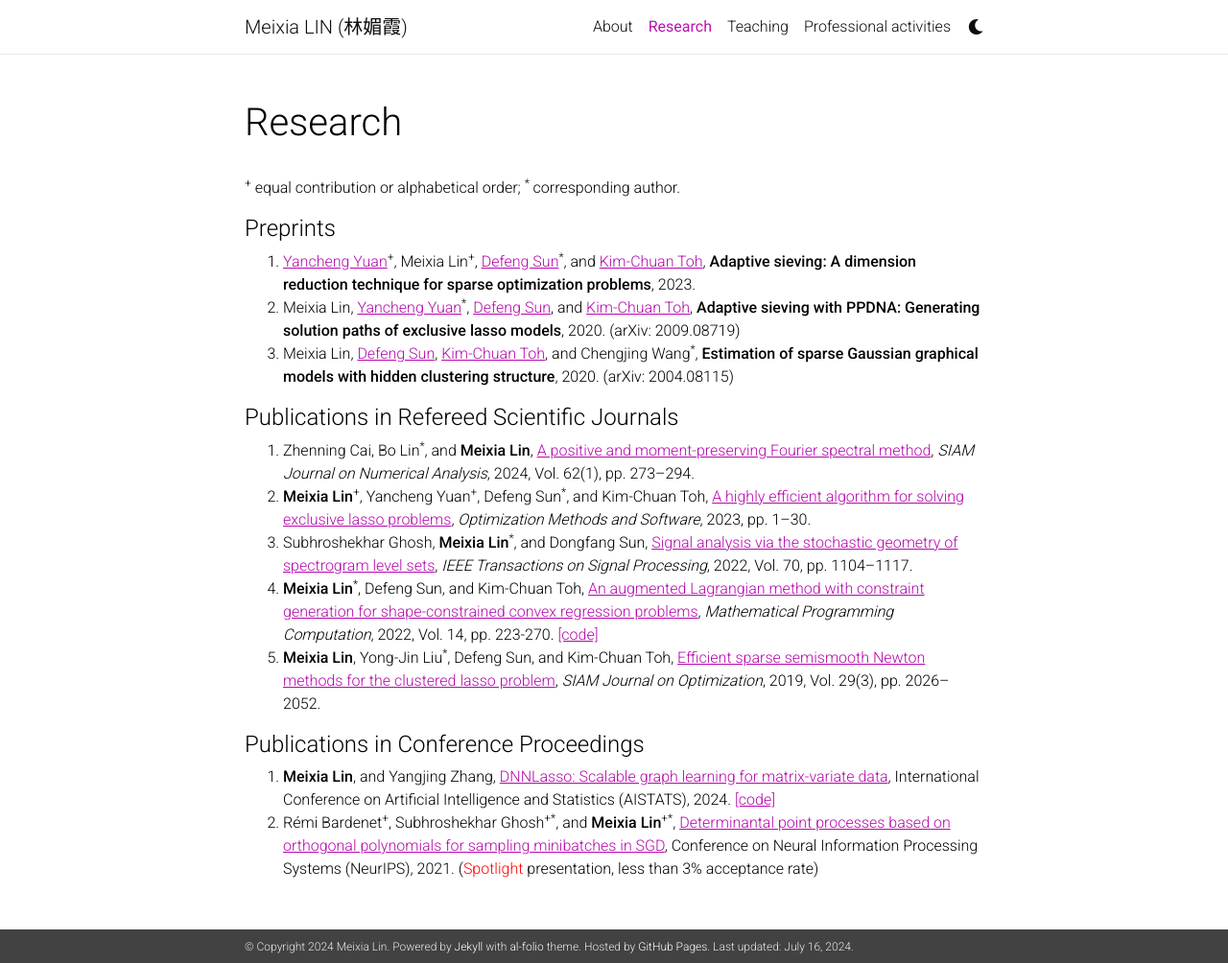
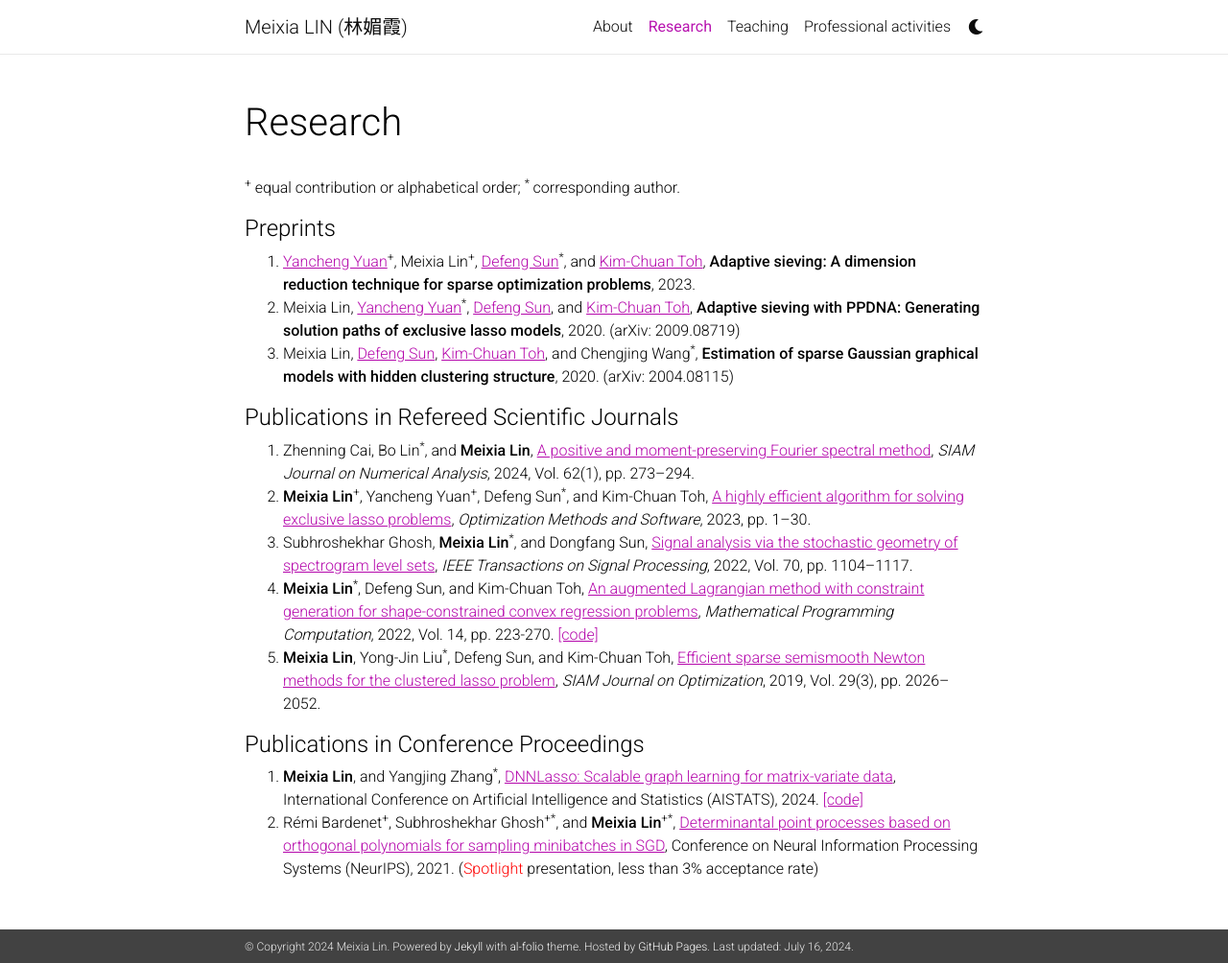
Before and after one commit to linmeixia/linmeixia.github.io, a Jekyll site: the page built from _pages/publications.md, in a window 1280 px wide and 1004 px high. Shown: the whole window at 96% size. Built offline with Jekyll 4.4.1, drawn with Linux system fonts in a browser that asks for light colours; nearby versions of some CDN libraries; comment, search, counter and statistics services are not loaded; a style sheet for code colours, icons or effects is not loaded.

Commit message:
Update publications.md

```diff
--- a/_pages/publications.md
+++ b/_pages/publications.md
@@ -29,5 +29,5 @@
 
 <h4>Publications in Conference Proceedings</h4>
 
-1. <strong>Meixia Lin</strong>, and Yangjing Zhang, <a href="https://proceedings.mlr.press/v238/lin24b.html" style="text-decoration: underline;"> DNNLasso: Scalable graph learning for matrix-variate data</a>, International Conference on Artificial Intelligence and Statistics (AISTATS), 2024. <a href="https://github.com/YangjingZhang/DNNLasso" style="text-decoration: underline;">[code]</a>
+1. <strong>Meixia Lin</strong>, and Yangjing Zhang<sup>*</sup>, <a href="https://proceedings.mlr.press/v238/lin24b.html" style="text-decoration: underline;"> DNNLasso: Scalable graph learning for matrix-variate data</a>, International Conference on Artificial Intelligence and Statistics (AISTATS), 2024. <a href="https://github.com/YangjingZhang/DNNLasso" style="text-decoration: underline;">[code]</a>
 2. Rémi Bardenet<sup>+</sup>, Subhroshekhar Ghosh<sup>+*</sup>, and <strong>Meixia Lin</strong><sup>+*</sup>, <a href="https://dl.acm.org/doi/10.5555/3540261.3541502" style="text-decoration: underline;"> Determinantal point processes based on orthogonal polynomials for sampling minibatches in SGD</a>, Conference on Neural Information Processing Systems (NeurIPS), 2021. (<span style="color:red">Spotlight</span> presentation, less than 3% acceptance rate)
```
